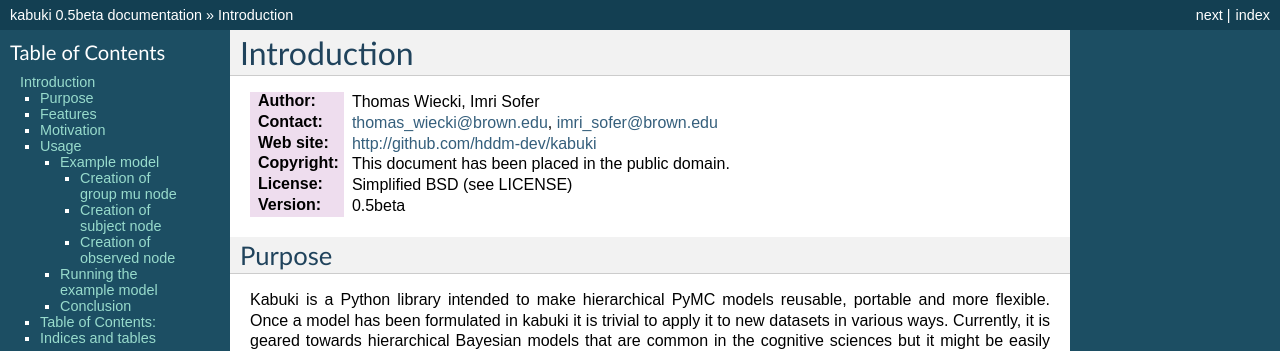
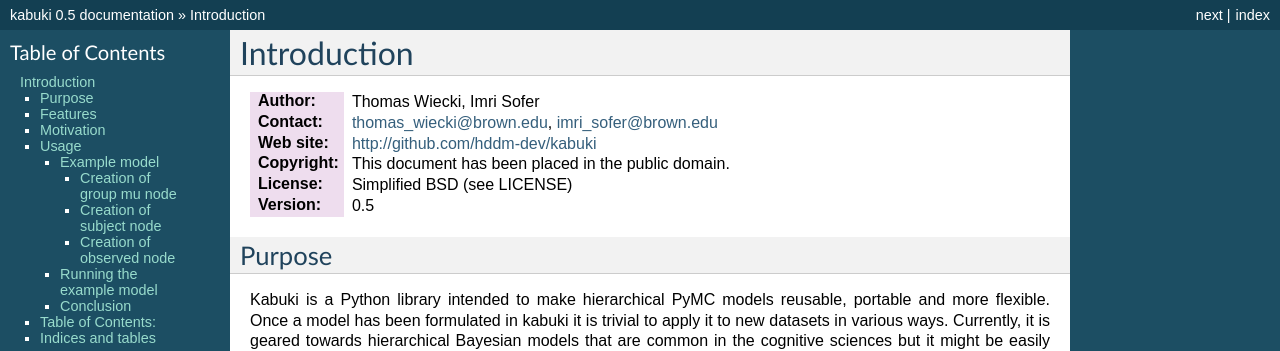
Before and after one commit to hddm-devs/kabuki, a Sphinx documentation site: the page built from docs/index.rst, in a window 1280 px wide and 900 px high. Shown: the top 351 px of the window. Built offline with Sphinx 7.4.7, drawn with Linux system fonts in a browser that asks for light colours; formulas are drawn with MathJax 3; some of the changed text lies outside the part shown.

Commit message:
Bump version: 0.5beta → 0.5

```diff
--- a/README.rst
+++ b/README.rst
@@ -7,7 +7,7 @@
 :Web site: http://github.com/hddm-dev/kabuki
 :Copyright: This document has been placed in the public domain.
 :License: Simplified BSD (see LICENSE)
-:Version: 0.5beta
+:Version: 0.5
 
 Purpose
 =======
--- a/docs/conf.py
+++ b/docs/conf.py
@@ -48,9 +48,9 @@
 # built documents.
 #
 # The short X.Y version.
-version = '0.5beta'
+version = '0.5'
 # The full version, including alpha/beta/rc tags.
-release = '0.5beta'
+release = '0.5'
 
 # The language for content autogenerated by Sphinx. Refer to documentation
 # for a list of supported languages.
--- a/kabuki/__init__.py
+++ b/kabuki/__init__.py
@@ -6,7 +6,7 @@
 import generate
 import distributions
 
-__version__ = '0.5beta'
+__version__ = '0.5'
 
 try:
     from IPython.core.debugger import Tracer; debug_here = Tracer()
--- a/setup.py
+++ b/setup.py
@@ -2,7 +2,7 @@
 
 setup(
     name="kabuki",
-    version="0.5beta",
+    version="0.5",
     author="Thomas V. Wiecki, Imri Sofer",
     author_email="thomas.wiecki@gmail.com",
     url="http://github.com/hddm-devs/kabuki",
```
